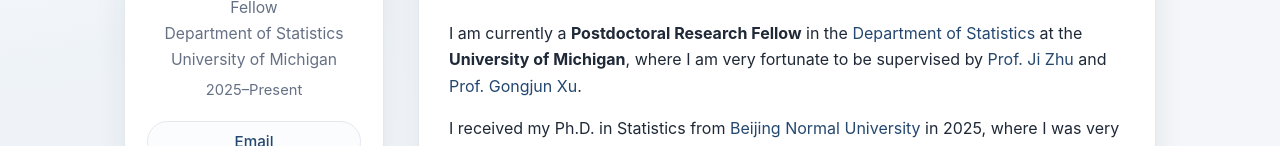
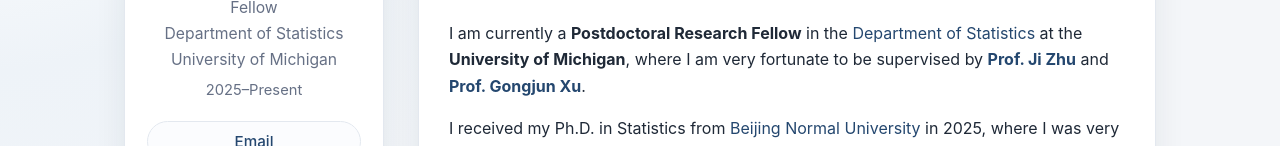
Before and after one commit to jqhuangbnu-stack/jqhuangbnu-stack.github.io, a plain HTML site: page index.html in a window 1280 px wide. Shown: the part 211-357 px from the top of the page. Drawn offline with Linux system fonts and the light colour scheme; no server answers.

Commit message:
Update index.html

```diff
--- a/index.html
+++ b/index.html
@@ -438,9 +438,9 @@
         I am currently a <strong>Postdoctoral Research Fellow</strong> in the
         <a href="https://lsa.umich.edu/stats">Department of Statistics</a> at the
         <strong>University of Michigan</strong>, where I am very fortunate to be supervised by
-        <a href="https://scholar.google.com/citations?hl=en&user=Xct9gdwAAAAJ">Prof. Ji Zhu</a>
+        <strong><a href="https://scholar.google.com/citations?hl=en&user=Xct9gdwAAAAJ">Prof. Ji Zhu</a></strong>
         and
-        <a href="https://scholar.google.com/citations?hl=en&user=ZsdrE8wAAAAJ">Prof. Gongjun Xu</a>.
+        <strong><a href="https://scholar.google.com/citations?hl=en&user=ZsdrE8wAAAAJ">Prof. Gongjun Xu</a></strong>.
       </p>
       <p>
         I received my Ph.D. in Statistics from
```
